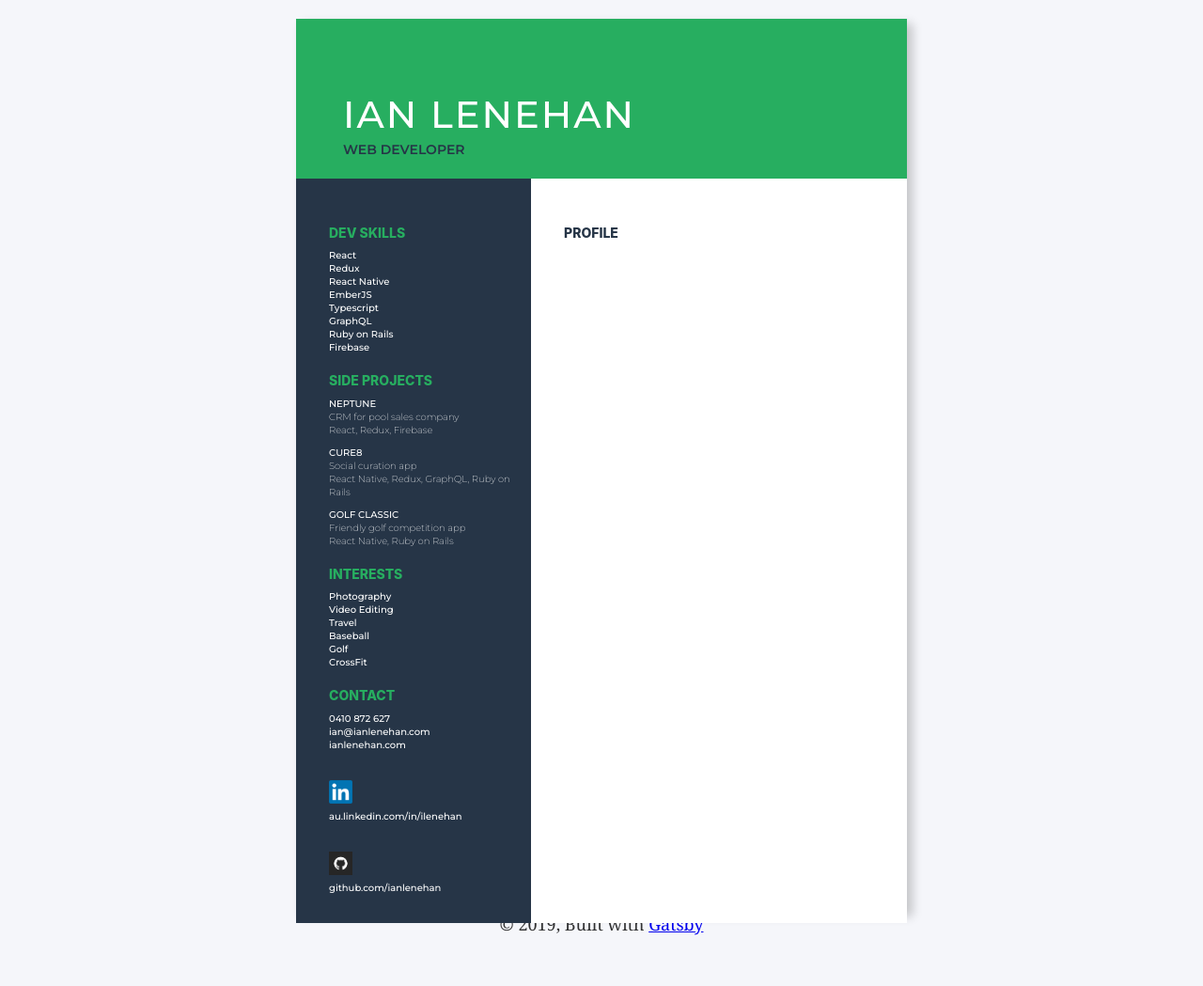
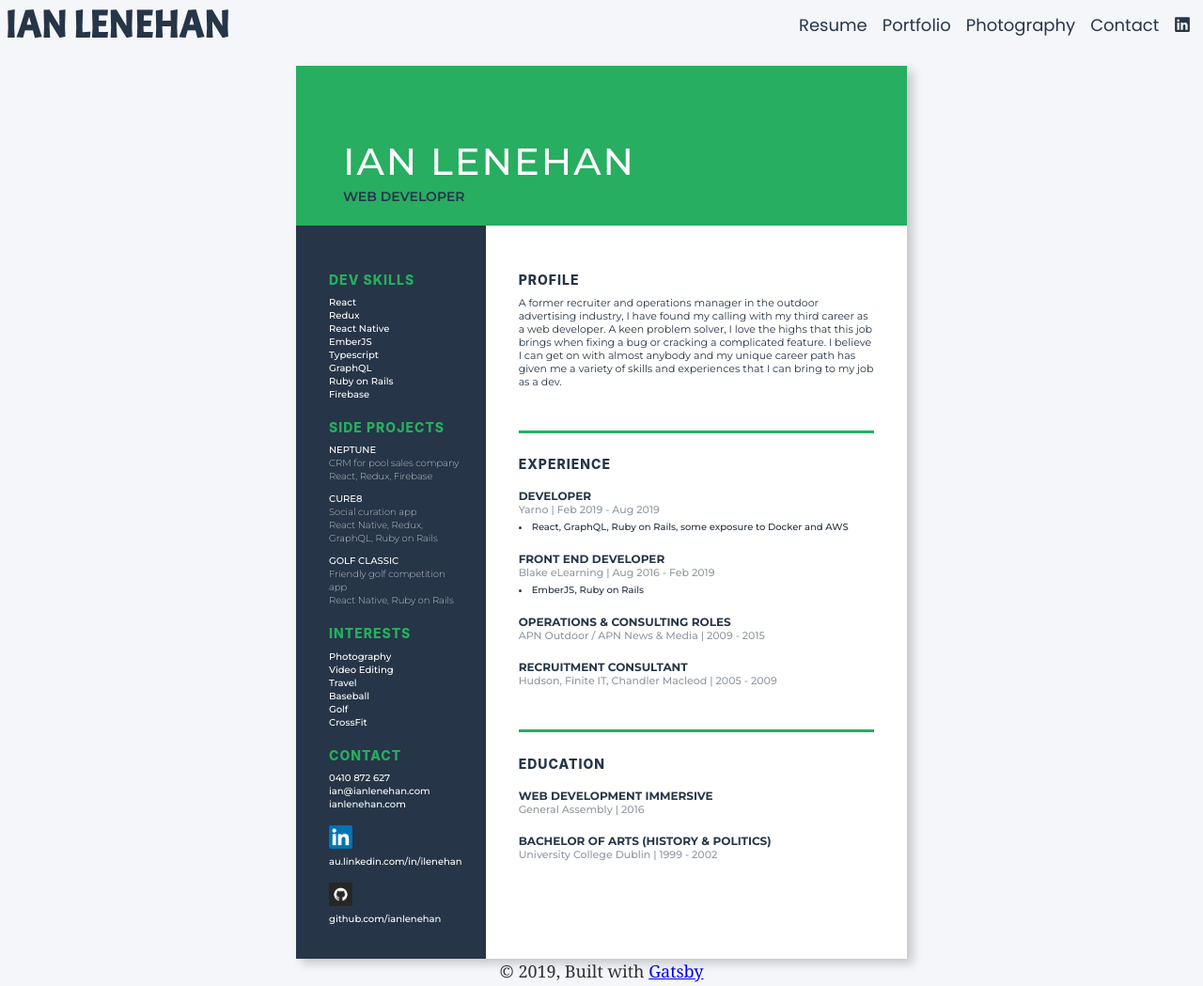
Before and after one commit to ianlenehan/portfolio-2019, a Gatsby site: page /resume in a window 1280 px wide. Shown: the whole page at 94% size. Before the commit the page ends 1022 px from the top, so only its background shows below. Built offline with nearby package versions, Linux system fonts and the light colour scheme; Gatsby itself is replaced by a stand-in of ours.

Commit message:
finish resume

```diff
--- a/src/components/header.js
+++ b/src/components/header.js
@@ -6,27 +6,27 @@ import PropTypes from "prop-types"
 import React from "react"
 
 const HeaderContainer = styled.div`
-  background: #27ae60;
-  margin-bottom: 1.45rem;
+  background: ${props => (props.smallHeader ? `none` : `#27ae60`)};
+  margin-bottom: ${props => (props.smallHeader ? `5px` : `1.45rem`)};
   display: flex;
   justify-content: space-between;
   align-items: center;
-  padding: 1.45rem 1.0875rem;
+  padding: ${props => (props.smallHeader ? `5px` : `1.45rem 1.0875rem`)};
 
   h1 {
     font-family: "Acme";
   }
 `
 
-const Header = ({ siteTitle }) => (
-  <HeaderContainer>
+const Header = ({ siteTitle, smallHeader, dark }) => (
+  <HeaderContainer smallHeader={smallHeader}>
     <Flip top>
       <div>
         <h1 style={{ margin: 0 }}>
           <Link
             to="/"
             style={{
-              color: `white`,
+              color: dark ? ` #263547` : `white`,
               textDecoration: `none`,
             }}
           >
@@ -35,7 +35,7 @@ const Header = ({ siteTitle }) => (
         </h1>
       </div>
     </Flip>
-    <Navigation />
+    <Navigation dark={dark} />
   </HeaderContainer>
 )
 
--- a/src/components/layout.js
+++ b/src/components/layout.js
@@ -13,7 +13,7 @@ import Header from "./header"
 import { PageContainer } from "./sharedStyles"
 import "./layout.css"
 
-const Layout = ({ children, hideHeader }) => {
+const Layout = ({ children, smallHeader, dark }) => {
   const data = useStaticQuery(graphql`
     query SiteTitleQuery {
       site {
@@ -26,7 +26,11 @@ const Layout = ({ children, hideHeader }) => {
 
   return (
     <>
-      {!hideHeader && <Header siteTitle={data.site.siteMetadata.title} />}
+      <Header
+        siteTitle={data.site.siteMetadata.title}
+        smallHeader={smallHeader}
+        dark={dark}
+      />
       <PageContainer>
         <main>{children}</main>
         <footer>
--- a/src/components/navigation.js
+++ b/src/components/navigation.js
@@ -9,10 +9,9 @@ const Nav = styled.div`
   ${props =>
     props.home &&
     `
-position: absolute;
-top: 30px;
-
-`};
+    position: absolute;
+    top: 30px;
+  `};
   ul {
     list-style: none;
     margin: 0;
@@ -22,14 +21,14 @@ top: 30px;
     margin: 0 8px;
   }
   a {
-    color: #dfe6e9;
+    color: ${props => (props.dark ? `#263547` : `#dfe6e9`)};
     font-family: "Poppins";
     text-decoration: none;
     border-bottom: 1px solid transparent;
     transition: all ease-in-out 0.25s;
     :hover {
-      color: white;
-      border-color: white;
+      color: ${props => (props.dark ? `black` : `white`)};
+      border-color: ${props => (props.dark ? `black` : `white`)};
     }
   }
 `
@@ -41,7 +40,7 @@ const IconItem = styled.li`
 
 function Navigation(props) {
   return (
-    <Nav home={props.home}>
+    <Nav home={props.home} dark={props.dark}>
       <Flip top>
         <ul>
           <li>
--- a/src/pages/resume.js
+++ b/src/pages/resume.js
@@ -12,7 +12,8 @@ const ResumeContainer = styled.div`
   height: 950px;
   display: flex;
   flex-direction: column;
-  margin-top: 20px;
+  margin-top: 10px;
+  overflow: hidden;
   ${props =>
     props.showShadow &&
     `
@@ -53,21 +54,27 @@ const Body = styled.div`
 const LeftSide = styled.div`
   background-color: #263547;
   flex-grow: 1;
-  padding: 50px 0 30px 35px;
+  padding: 50px 25px 30px 35px;
   color: white;
 `
 
 const RightSide = styled.div`
   background-color: white;
   flex-grow: 1;
-  padding: 50px 0 50px 35px;
+  padding: 50px 35px;
   color: #263547;
+
+  p.bodyText {
+    font-size: 11px;
+    line-height: initial;
+  }
 `
 
 const H3 = styled.h3`
   font-size: 14px;
   font-weight: 800;
   margin: 0 0 10px 0;
+  letter-spacing: 1px;
   ${props => props.green && `color: #27ae60;`}
   margin-top: ${props => (props.first ? 0 : `20px`)};
 `
@@ -89,8 +96,30 @@ const Item = styled.li`
   }
 `
 
+const JobTitle = styled.p`
+  font-size: 12px;
+  font-weight: 700;
+  margin: 20px 0 0 0;
+  line-height: 14px;
+`
+
 const ImageWrap = styled(SideList)`
-  margin-top: 30px;
+  margin-top: 15px;
+`
+
+const HR = styled.hr`
+  height: 3px;
+  background-color: #27ae60;
+  width: 100%;
+  margin-top: 45px;
+`
+
+const Job = styled.p`
+  color: #9199a1;
+  font-size: 11px;
+  line-height: initial;
+  font-weight: 500;
+  margin: 0 0 5px 0;
 `
 
 const devSkills = [
@@ -162,7 +191,7 @@ const Resume = props => {
   `)
 
   return (
-    <Layout hideHeader>
+    <Layout smallHeader dark>
       <SEO title="Resume" />
       <ResumeContainer showShadow={showShadow}>
         <Slide top>
@@ -228,6 +257,43 @@ const Resume = props => {
             <div className="right-side-inner">
               <RightSide>
                 <H3 first>PROFILE</H3>
+                <p className="bodyText">
+                  A former recruiter and operations manager in the outdoor
+                  advertising industry, I have found my calling with my third
+                  career as a web developer. A keen problem solver, I love the
+                  highs that this job brings when fixing a bug or cracking a
+                  complicated feature. I believe I can get on with almost
+                  anybody and my unique career path has given me a variety of
+                  skills and experiences that I can bring to my job as a dev.
+                </p>
+
+                <HR />
+
+                <H3>EXPERIENCE</H3>
+                <JobTitle>DEVELOPER</JobTitle>
+                <Job>Yarno | Feb 2019 - Aug 2019</Job>
+                <Item>
+                  React, GraphQL, Ruby on Rails, some exposure to Docker and AWS
+                </Item>
+
+                <JobTitle>FRONT END DEVELOPER</JobTitle>
+                <Job>Blake eLearning | Aug 2016 - Feb 2019</Job>
+                <Item>EmberJS, Ruby on Rails</Item>
+
+                <JobTitle>OPERATIONS & CONSULTING ROLES</JobTitle>
+                <Job>APN Outdoor / APN News & Media | 2009 - 2015</Job>
+
+                <JobTitle>RECRUITMENT CONSULTANT</JobTitle>
+                <Job>Hudson, Finite IT, Chandler Macleod | 2005 - 2009</Job>
+
+                <HR />
+
+                <H3>EDUCATION</H3>
+                <JobTitle>WEB DEVELOPMENT IMMERSIVE</JobTitle>
+                <Job>General Assembly | 2016</Job>
+
+                <JobTitle>BACHELOR OF ARTS (HISTORY & POLITICS)</JobTitle>
+                <Job>University College Dublin | 1999 - 2002</Job>
               </RightSide>
             </div>
           </Slide>
```
